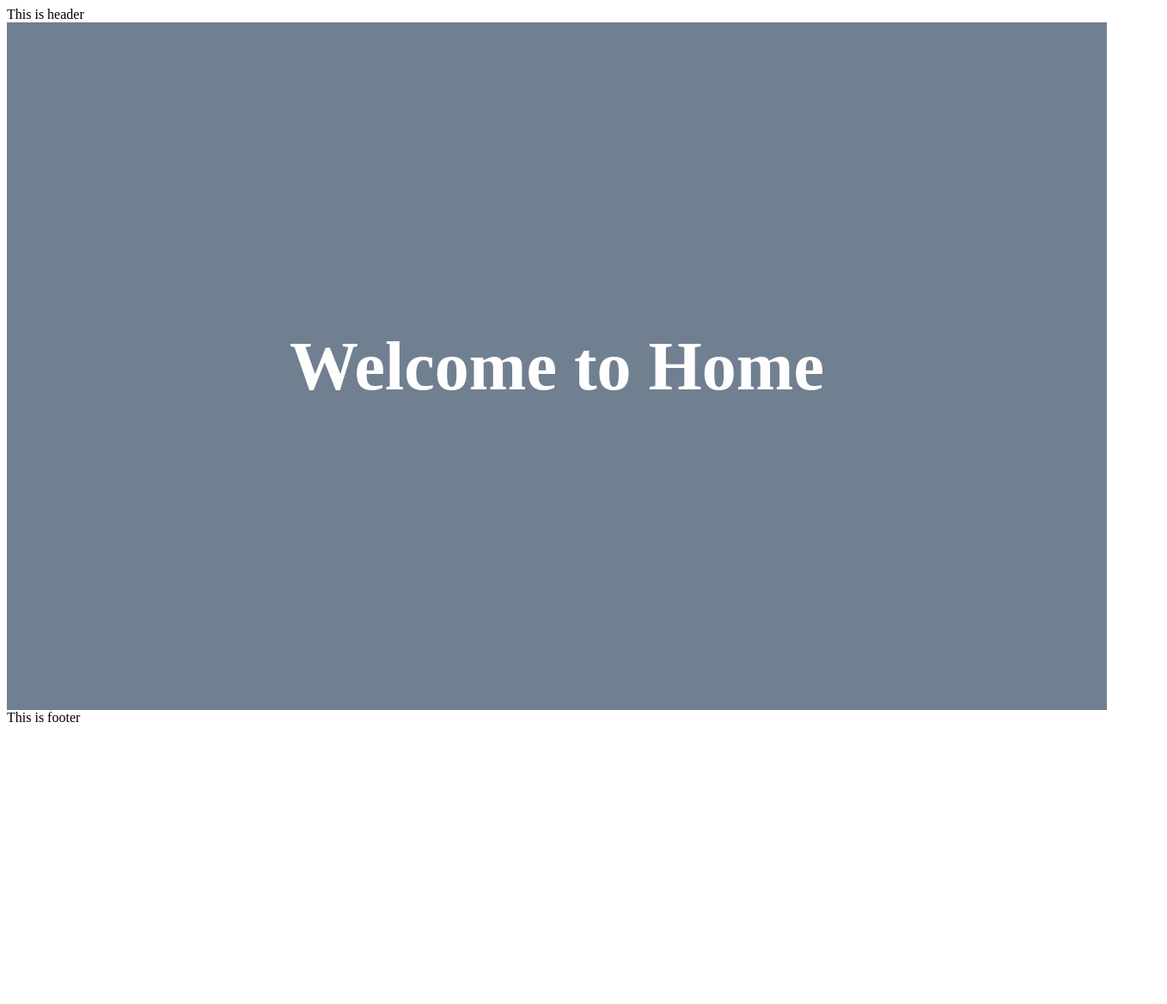
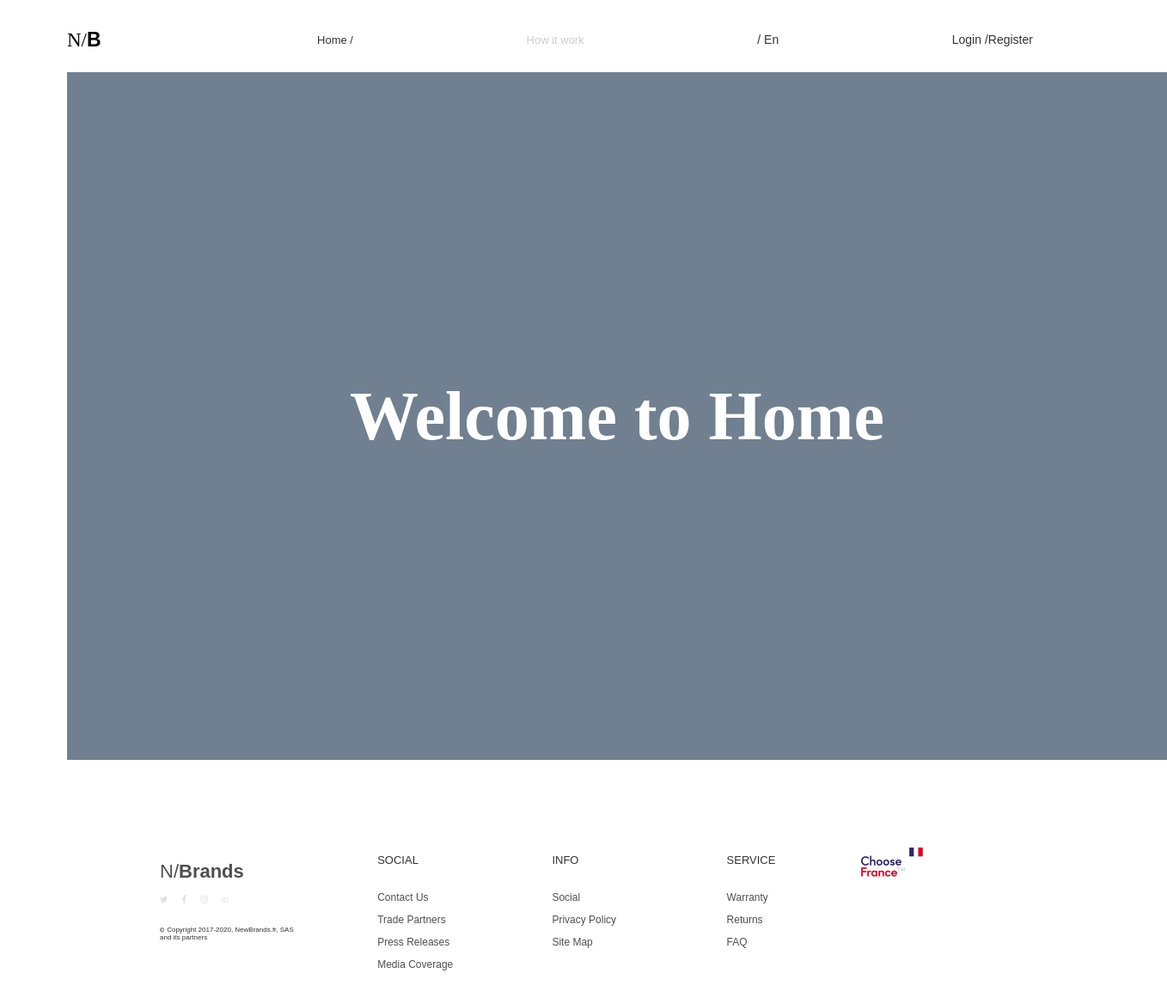
Before and after one commit to WebKing0121/new-brand-frontend, a React (Create React App) app: page / in a window 1280 px wide. Shown: the top 1168 px of the page at 86% size, 1358 px wide, since content can reach past the window. Before the commit the page ends 852 px from the top, so only its background shows below. Built offline with nearby package versions, Linux system fonts and the light colour scheme.

Commit message:
complete footer

```diff
--- a/public/index.html
+++ b/public/index.html
@@ -10,6 +10,7 @@
     -->
     <link rel="manifest" href="%PUBLIC_URL%/manifest.json">
     <link rel="shortcut icon" href="%PUBLIC_URL%/favicon.ico">
+    <link rel="stylesheet" href="https://cdnjs.cloudflare.com/ajax/libs/font-awesome/4.7.0/css/font-awesome.min.css">
     <!--
       Notice the use of %PUBLIC_URL% in the tags above.
       It will be replaced with the URL of the `public` folder during the build.
--- /dev/null
+++ b/src/App/App.css
@@ -0,0 +1,2 @@
+.main-wrapper {
+  padding: 0 70px; }
--- a/src/App/App.js
+++ b/src/App/App.js
@@ -1,17 +1,16 @@
 import React from 'react';
 import Routes from './Routes';
+import Header from './Components/Header/Header';
+import Footer from './Components/Footer/Footer';
+import './App.css';
 
 const App = () =>(
     <div className="main-wrapper">
-      <div className="header-container">
-        This is header
-      </div>
+      <Header />
       <div className={"body"}>
         <Routes />
       </div>
-      <div className="footer-container">
-        This is footer
-      </div>
+      <Footer />
     </div>
     );
 
--- /dev/null
+++ b/src/App/App.scss
@@ -0,0 +1,3 @@
+.main-wrapper {
+  padding: 0 70px;
+}
--- /dev/null
+++ b/src/App/Components/Footer/Footer.css
@@ -0,0 +1,59 @@
+.footer {
+  display: grid;
+  grid-template-columns: repeat(5, 1fr);
+  padding-top: 100px;
+  padding-bottom: 120px;
+  padding-left: 108px;
+  font-family: Arial, Helvetica, sans-serif; }
+  .footer .logo-part {
+    padding-top: 17px;
+    display: block; }
+    .footer .logo-part .logo {
+      font-size: 22px; }
+    .footer .logo-part .social-link-icons {
+      display: flex;
+      height: 10px;
+      max-width: 80px;
+      justify-content: space-between;
+      color: #e0e0e0;
+      margin-top: 14px;
+      margin-bottom: 26px; }
+      .footer .logo-part .social-link-icons .linkedin-icon {
+        font-size: 10px; }
+      .footer .logo-part .social-link-icons div {
+        display: flex;
+        align-items: center;
+        justify-content: center; }
+      .footer .logo-part .social-link-icons i {
+        font-size: 10px; }
+    .footer .logo-part .copyright {
+      color: #333333;
+      font-size: 8px;
+      max-width: 166px; }
+      .footer .logo-part .copyright i {
+        font-size: 6px;
+        padding-right: 3px; }
+  .footer .social-link-group {
+    padding-top: 5px;
+    padding-left: 50px; }
+    .footer .social-link-group .header {
+      height: 23px;
+      padding-bottom: 20px;
+      font-size: 13px;
+      font-style: normal;
+      color: #333333; }
+    .footer .social-link-group .list-items div {
+      display: flex;
+      color: #4f4f4f;
+      height: 23px;
+      padding-bottom: 3px;
+      font-size: 12px;
+      align-items: center; }
+  .footer .choose-country {
+    padding-left: 50px;
+    background-image: url("../../Assets/images/img29.png");
+    background-repeat: no-repeat; }
+  .footer a {
+    text-decoration: none; }
+    .footer a span {
+      color: #4f4f4f; }
--- /dev/null
+++ b/src/App/Components/Footer/Footer.js
@@ -0,0 +1,90 @@
+import React from 'react';
+import './Footer.css';
+
+function Footer() {
+  return (
+    <div className = "footer">
+      <div className = "logo-part">
+        <div className = "logo">
+          <a href = "#"><span>N/<b>Brands</b></span></a>
+        </div>
+        <div className = "social-link-icons">
+          <div>
+            <i className = "fa fa-twitter"></i>
+          </div>
+          <div>
+            <i className = "fa fa-facebook-f"></i>
+          </div>
+          <div>
+            <i className = "fa fa-instagram"></i>
+          </div>
+          <div className = "linkedin-icon">
+            {/* <i class="fa fa-linkedin"></i> */}
+            <span>in</span>
+          </div>
+        </div>
+        <div className = "copyright">
+          <i className = "fa fa-copyright"></i>
+          <span>
+            Copyright 2017-2020, NewBrands.fr, SAS and its partners
+          </span>
+        </div>
+      </div>
+      <div className = "social-link-group">
+        <div className = "header">
+          <span>SOCIAL</span>
+        </div>
+        <div className = "list-items">
+          <div>
+            <a href = "#"><span>Contact Us</span></a>
+          </div>
+          <div>
+            <a href = "#"><span>Trade Partners</span></a>
+          </div>
+          <div>
+            <a href = "#"><span>Press Releases</span></a>
+          </div>
+          <div>
+            <a href = "#"><span>Media Coverage</span></a>
+          </div>
+        </div>
+      </div>
+      <div className = "social-link-group">
+        <div className = "header">
+          <span>INFO</span>
+        </div>
+        <div className = "list-items">
+          <div>
+            <a href = "#"><span>Social</span></a>
+          </div>
+          <div>
+            <a href = "#"><span>Privacy Policy</span></a>
+          </div>
+          <div>
+            <a href = "#"><span>Site Map</span></a>
+          </div>
+        </div>
+      </div>
+      <div className = "social-link-group">
+        <div className = "header">
+          <span>SERVICE</span>
+        </div>
+        <div className = "list-items">
+          <div>
+            <a href = "#"><span>Warranty</span></a>
+          </div>
+          <div>
+            <a href = "#"><span>Returns</span></a>
+          </div>
+          <div>
+            <a href = "#"><span>FAQ</span></a>
+          </div>
+        </div>
+      </div>
+      <div className = "choose-country">
+      </div>
+    </div>
+  );
+}
+
+export default Footer;
--- /dev/null
+++ b/src/App/Components/Footer/Footer.scss
@@ -0,0 +1,92 @@
+@import '../../Variables/colors';
+
+.footer {
+  display: grid;
+  grid-template-columns: repeat(5, 1fr);
+  padding-top: 100px;
+  padding-bottom: 120px;
+  padding-left: 108px;
+  font-family: Arial, Helvetica, sans-serif;
+
+  .logo-part {
+    padding-top: 17px;
+    display: block;
+
+    .logo {
+      font-size: 22px;
+    }
+
+    .social-link-icons {
+      display: flex;
+      height: 10px;
+      max-width: 80px;
+      justify-content: space-between;
+      color: $gray5;
+      margin-top: 14px;
+      margin-bottom: 26px;
+      .linkedin-icon {
+        font-size: 10px;
+      }
+
+      div {
+        display: flex;
+        align-items: center;
+        justify-content: center;
+      }
+
+      i {
+        font-size: 10px;
+      }
+    }
+
+    .copyright {
+      color: $gray1;
+      font-size: 8px;
+      max-width: 166px;
+
+      i {
+        font-size: 6px;
+        padding-right: 3px;
+      }
+    }
+  }
+
+  .social-link-group {
+    padding-top: 5px;
+    padding-left: 50px;
+
+    .header {
+      height: 23px;
+      padding-bottom: 20px;
+      font-size: 13px;
+      font-style: normal;
+      color: $gray1;
+    }
+
+    .list-items {
+
+      div {
+        display: flex;
+        color: $gray2;
+        height: 23px;
+        padding-bottom: 3px;
+        font-size: 12px;
+        align-items: center;
+      }
+    }
+  }
+
+  .choose-country{
+    padding-left: 50px;
+    background-image: url("../../Assets/images/img29.png");
+    background-repeat: no-repeat;
+  }
+
+  a {
+    text-decoration: none;
+
+    span {
+      color: $gray2;
+    }
+  }
+}
--- /dev/null
+++ b/src/App/Components/Header/Header.css
@@ -0,0 +1,35 @@
+.header {
+  display: flex;
+  height: 76px;
+  flex-direction: row;
+  justify-content: space-between;
+  align-items: center; }
+
+.logo {
+  display: flex;
+  font-size: 23px; }
+  .logo b {
+    font-family: Arial, Helvetica, sans-serif; }
+  .logo .brand-tail {
+    visibility: hidden; }
+
+.menu {
+  font-size: 13px;
+  font-family: Arial, Helvetica, sans-serif;
+  color: #333333; }
+
+.group {
+  font-size: 13px;
+  font-family: Arial, Helvetica, sans-serif;
+  color: #cccccc; }
+
+.en {
+  font-size: 14px;
+  font-family: Arial, Helvetica, sans-serif;
+  color: #333333; }
+
+.auth {
+  display: flex;
+  font-size: 14px;
+  font-family: Arial, Helvetica, sans-serif;
+  color: #333333; }
--- /dev/null
+++ b/src/App/Components/Header/Header.js
@@ -0,0 +1,32 @@
+import React from 'react';
+import './Header.css';
+
+function Header() {
+  return (
+    <div className = "header">
+      <div className = "logo">
+        <span>N/<b className = "brand">B</b></span>
+        <span className="brand-tail">rands</span>
+      </div>
+      <div className = "menu">
+        <span>Home /</span>
+      </div>
+      <div className = "group">
+        <span>How it work</span>
+      </div>
+      <div className = "en">
+        <span>/ En</span>
+      </div>
+      <div className = "auth">
+        <div className = "login">
+          <span>Login / </span>
+        </div>
+        <div className = "register">
+          <span> Register</span>
+        </div>
+      </div>
+    </div>
+  );
+}
+
+export default Header;
--- /dev/null
+++ b/src/App/Components/Header/Header.scss
@@ -0,0 +1,41 @@
+@import '../../Variables/colors';
+.header {
+  display: flex;
+  height: 76px;
+  flex-direction: row;
+  justify-content: space-between;
+  align-items: center;
+}
+.logo {
+  display: flex;
+  font-size: 23px;
+
+  b{
+    font-family: Arial, Helvetica, sans-serif;
+  }
+
+  .brand-tail {
+    visibility: hidden;
+  }
+}
+.menu {
+  font-size: 13px;
+  font-family: Arial, Helvetica, sans-serif;
+  color: $gray1;
+}
+.group {
+  font-size: 13px;
+  font-family: Arial, Helvetica, sans-serif;
+  color: $gray;
+}
+.en {
+  font-size: 14px;
+  font-family: Arial, Helvetica, sans-serif;
+  color: $gray1;
+}
+.auth {
+  display: flex;
+  font-size: 14px;
+  font-family: Arial, Helvetica, sans-serif;
+  color: $gray1;
+}
--- /dev/null
+++ b/src/App/Variables/_colors.scss
@@ -0,0 +1,4 @@
+$gray: #cccccc;
+$gray1: #333333;
+$gray2: #4f4f4f;
+$gray5: #e0e0e0;
```
Also changed, not shown: src/App/Assets/images/img29.png (added), 1 other file (tests, documents, lock files or other folders).
